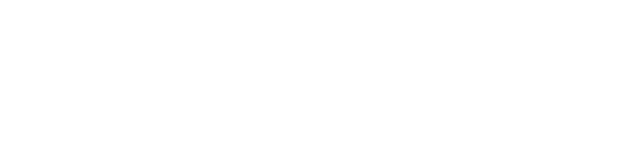
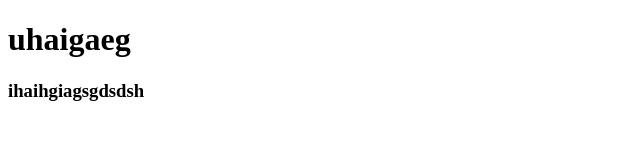
Before and after one commit to rahim-tahraoui/rahim-ta, a plain HTML site: page index.html in a window 1280 px wide. Shown: the whole page, without its empty margins (0-640 px from the left). Drawn offline with Linux system fonts and the light colour scheme.

Commit message:
added editing in html file

```diff
--- a/index.html
+++ b/index.html
@@ -4,6 +4,7 @@
 	<title>rahim taharaoui</title>
 </head>
 <body>
-
+<h1>uhaigaeg</h1>
+<h3>ihaihgiagsgdsdsh</h3>
 </body>
 </html>
```
